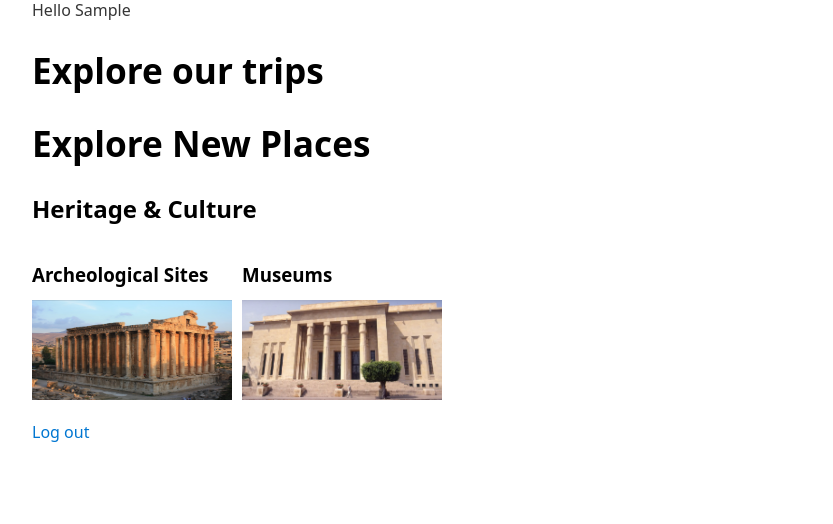
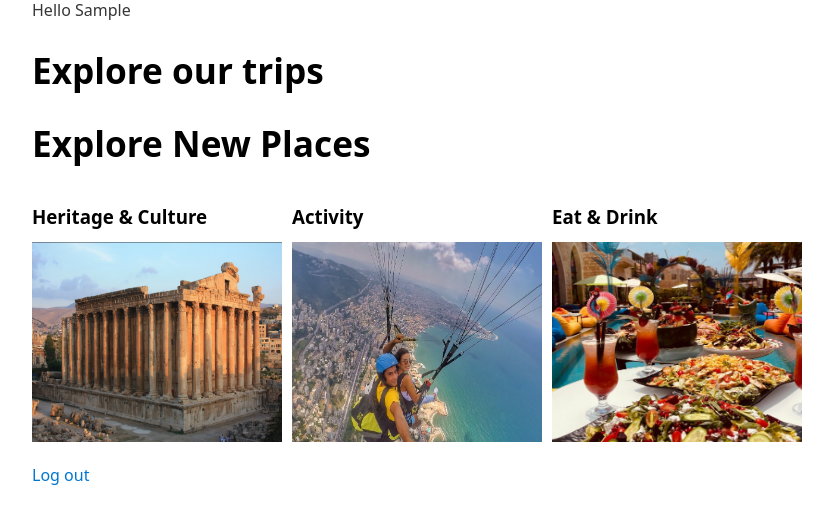
Before and after one commit to lea-ha/tourism-test, a PHP site: page /PROJECTS/index.php in a window 1280 px wide. Shown: the part 150-674 px from the top of the page, without its empty margins (208-1041 px from the left). Run offline with PHP 8.4, Linux system fonts and the light colour scheme; the visitor is signed in with stand-in values (Sample User, id 1); tables that the repository leaves empty or names only in its code hold one stand-in row (values such as "Sample post"); some libraries are stand-ins or nearby versions.

Commit message:
edited index.php layout 2 have the 3 categories

```diff
--- a/index.php
+++ b/index.php
@@ -46,25 +46,28 @@ if (isset($_SESSION["user_id"])){
 
         <div class="container" id="container-place">
             <h1>Explore New Places</h1>
-            <h2>Heritage & Culture</h2>
-            <div class="culture" style="display : flex; gap: 10px;">
+
+            <div class="main-places" style="display : flex; gap: 10px;">
                 <!-- Testing with sample data without the db, this sample data will be later deleted and content
                 will be rendered using php js mysql... -->
                 <div class="place">
-                    <h3>Archeological Sites</h3>
-                    <img src="pics/baalback-temple.png" style="width: 200px; height: 100px;">
+                    <h3>Heritage & Culture</h3>
+                    <img src="pics/baalback-temple.png" style="width: 250px; height: 200px;">
                 </div>
                 <div class="place">
-                    <h3>Museums</h3>
-                    <img src="pics/beirut-nat-museum.png" style="width: 200px; height: 100px;">
+                    <h3>Activity</h3>
+                    <img src="pics/paragliding.png" style="width: 250px; height: 200px;">
+                </div>
+                <div class="place">
+                    <h3>Eat & Drink</h3>
+                    <img src="pics/hvillage.jpeg" style="width: 250px; height: 200px;">
                 </div>
             </div>
-            <div class="restaurant">
+            <!-- If we want 2 separate and add more details, remove the comments down below, and copy paste
+            another for activity-->
+            <!-- <div class="restaurant"> -->
                 <!--Same layout applied to culture should be applied here, for reference : bamleb website-->
-            </div>
-            <div class="activity">
-                 <!--Same layout applied to culture should be applied here, for reference : bamleb website-->
-            </div>
+            <!-- </div> -->
         </div>
 
 
```
Also changed, not shown: pics/hvillage.jpeg (added), pics/paragliding.png (added).
